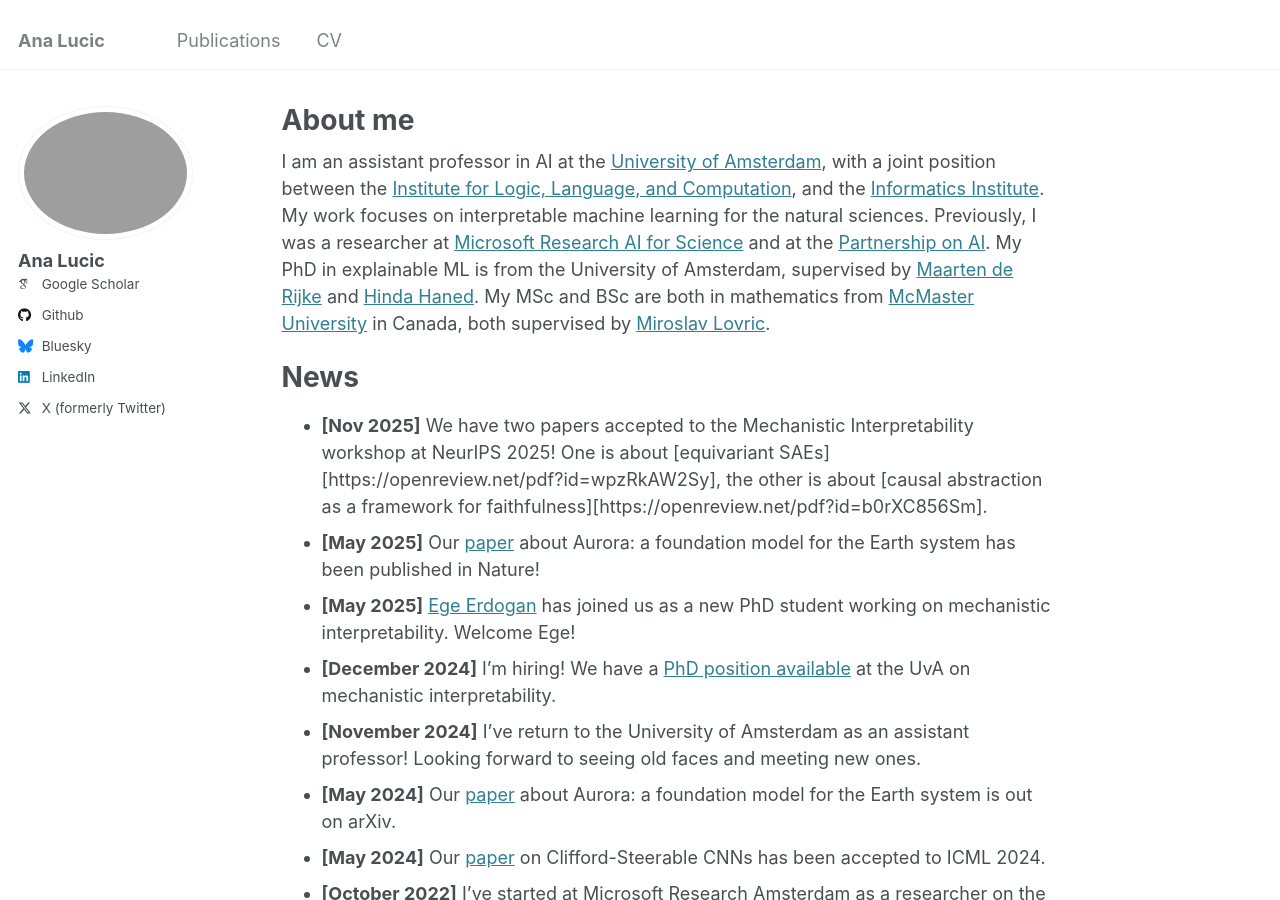
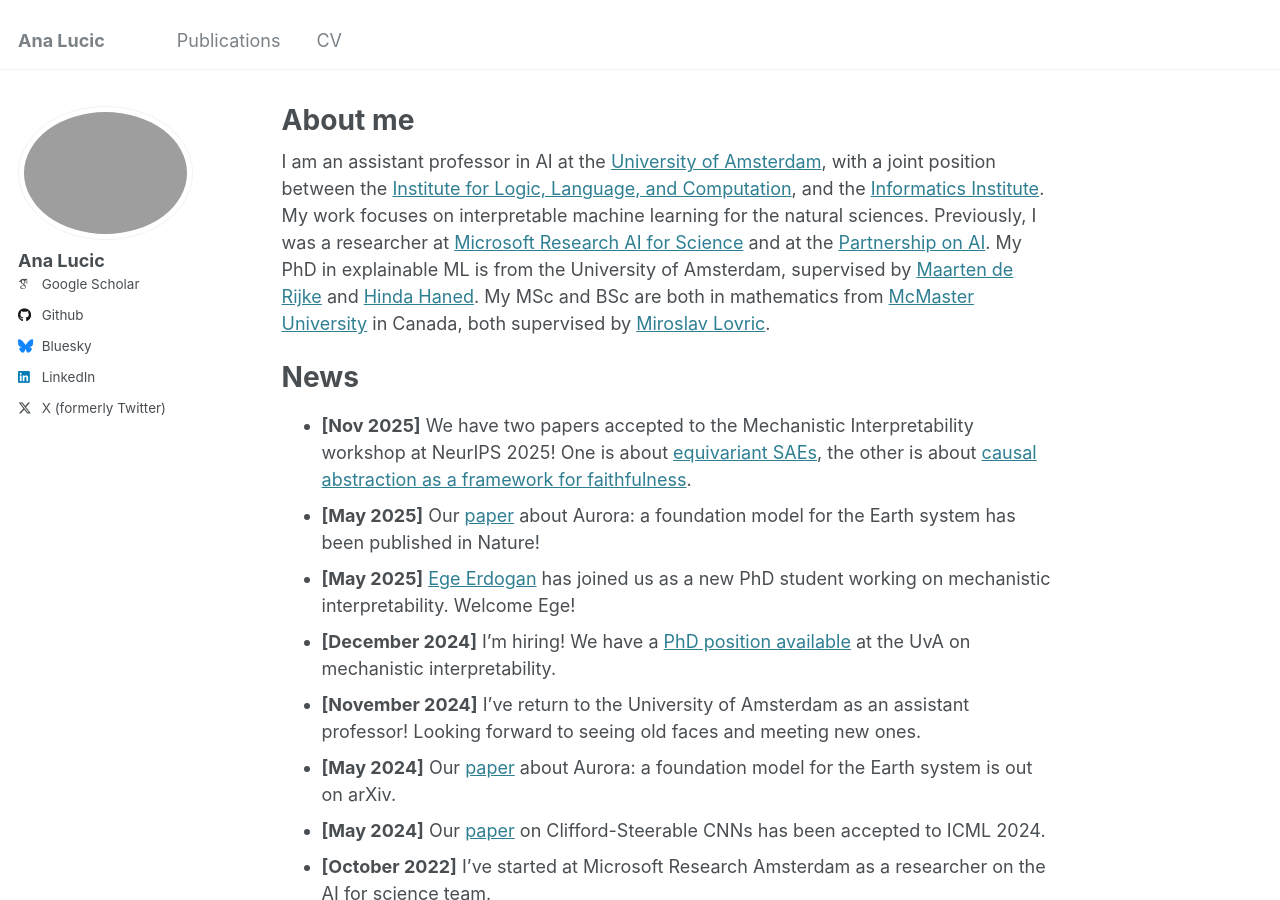
Before and after one commit to a-lucic/a-lucic.github.io, a Jekyll site: the page built from _pages/about.md, in a window 1280 px wide and 900 px high. Built offline with Jekyll 4.4.1, drawn with Linux system fonts in a browser that asks for light colours; some web fonts are replaced.

Commit message:
Update about.md

```diff
--- a/_pages/about.md
+++ b/_pages/about.md
@@ -9,7 +9,7 @@ redirect_from:
 I am an assistant professor in AI at the [University of Amsterdam](https://www.uva.nl), with a joint position between the [Institute for Logic, Language, and Computation](https://www.illc.uva.nl), and the [Informatics Institute](https://ivi.uva.nl). My work focuses on interpretable machine learning for the natural sciences. Previously, I was a researcher at [Microsoft Research AI for Science](https://www.microsoft.com/en-us/research/lab/microsoft-research-ai-for-science/) and at the [Partnership on AI](https://partnershiponai.org). My PhD in explainable ML is from the University of Amsterdam, supervised by [Maarten de Rijke](https://staff.fnwi.uva.nl/m.derijke/) and [Hinda Haned](https://hindantation.github.io). My MSc and BSc are both in mathematics from [McMaster University](https://math.mcmaster.ca) in Canada, both supervised by [Miroslav Lovric](https://math.mcmaster.ca/lovric/lovric.html).
 
 # News
-- **[Nov 2025]** We have two papers accepted to the Mechanistic Interpretability workshop at NeurIPS 2025! One is about [equivariant SAEs][https://openreview.net/pdf?id=wpzRkAW2Sy], the other is about [causal abstraction as a framework for faithfulness][https://openreview.net/pdf?id=b0rXC856Sm].
+- **[Nov 2025]** We have two papers accepted to the Mechanistic Interpretability workshop at NeurIPS 2025! One is about [equivariant SAEs](https://openreview.net/pdf?id=wpzRkAW2Sy), the other is about [causal abstraction as a framework for faithfulness](https://openreview.net/pdf?id=b0rXC856Sm).
 - **[May 2025]** Our [paper](https://www.nature.com/articles/s41586-025-09005-y) about Aurora: a foundation model for the Earth system has been published in Nature!
 - **[May 2025]** [Ege Erdogan](https://erdogan.dev) has joined us as a new PhD student working on mechanistic interpretability. Welcome Ege!
 - **[December 2024]** I'm hiring! We have a [PhD position available](https://www.illc.uva.nl/NewsandEvents/News/Positions/newsitem/15320/PhD-Position-in-Mechanistic-Interpretability) at the UvA on mechanistic interpretability.
```
